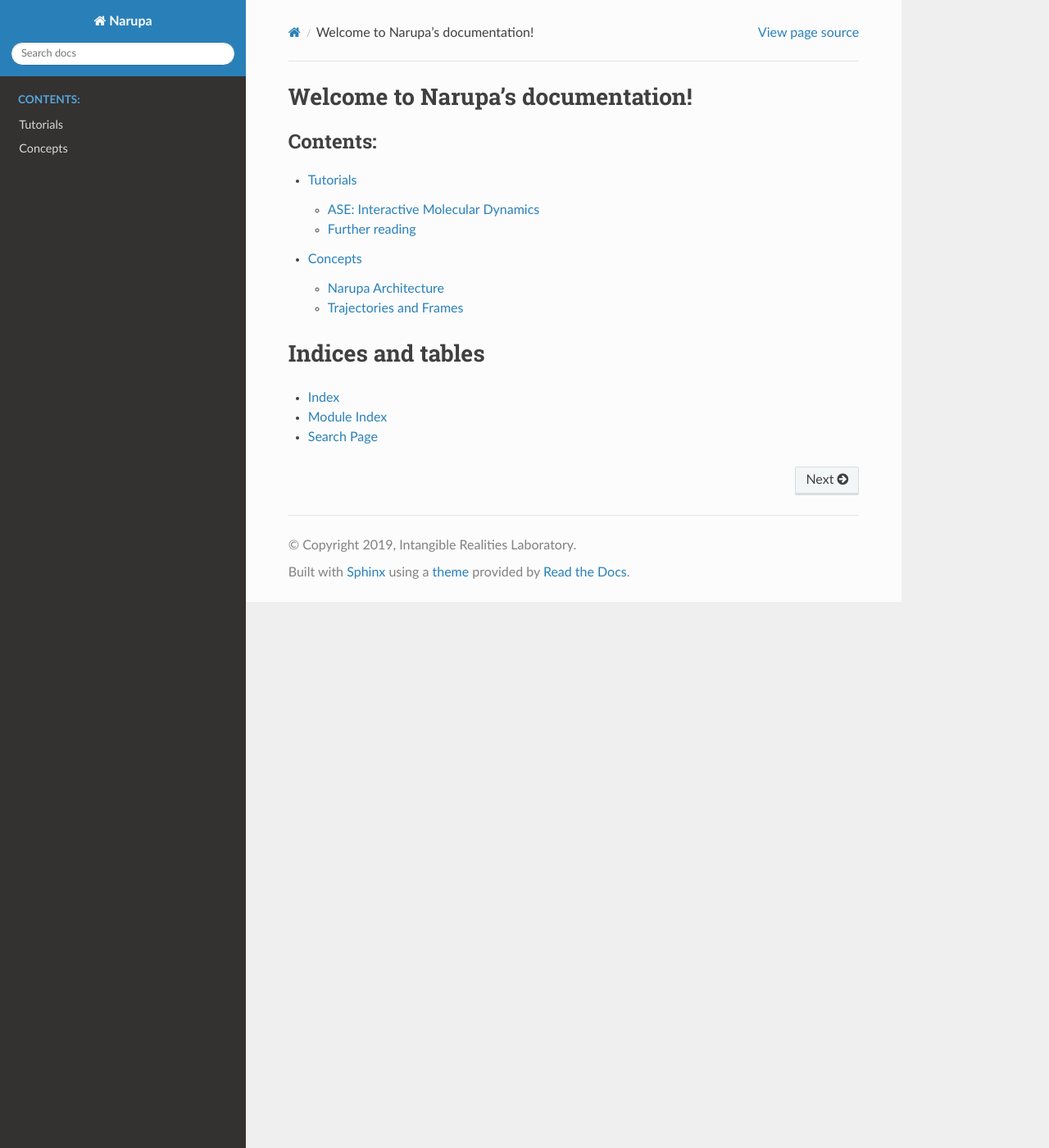
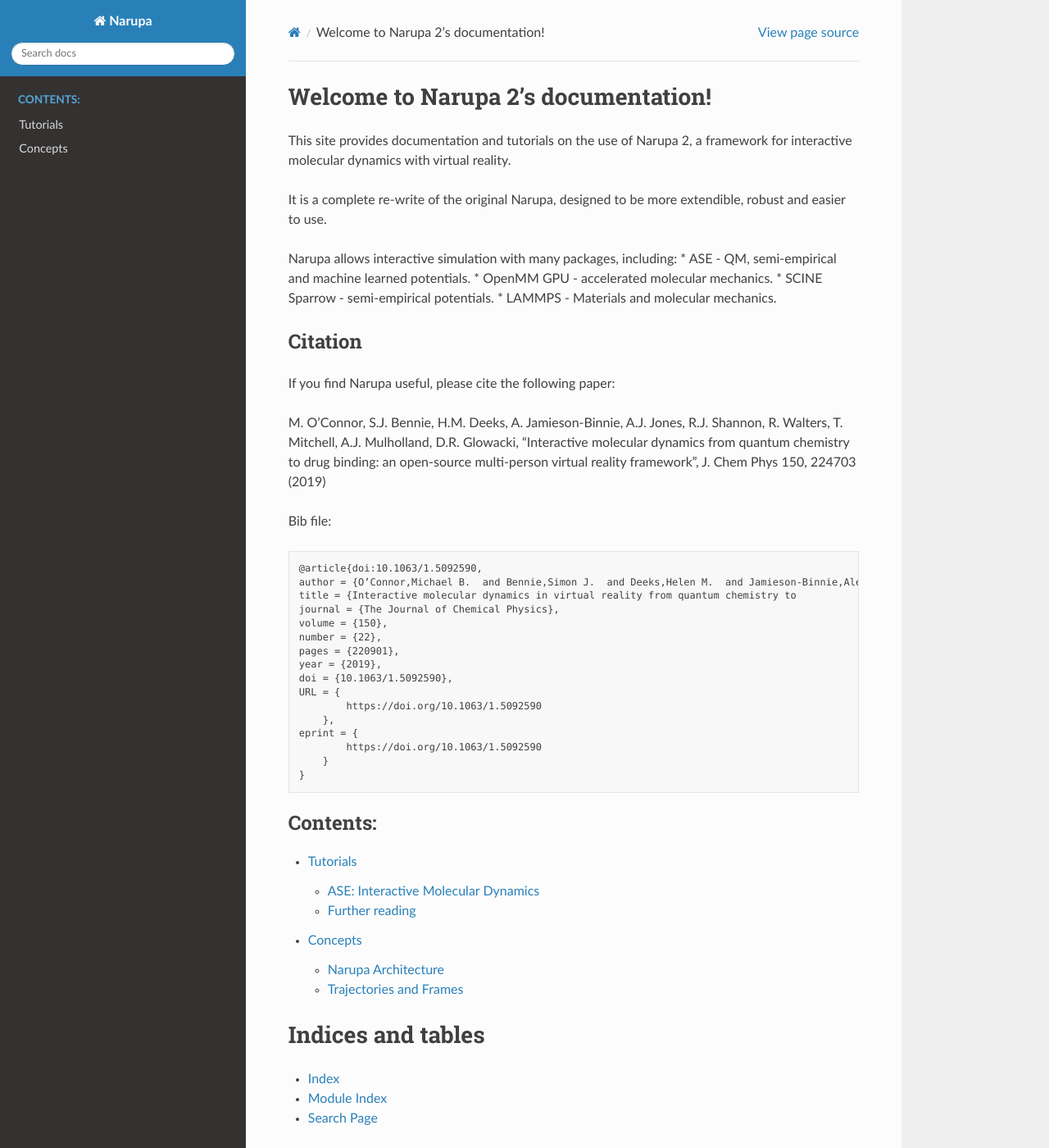
Before and after one commit to IRL2/nanover-docs, a Sphinx documentation site: the page built from source/index.rst, in a window 1280 px wide and 1400 px high. Shown: the whole window at 82% size. Built offline with Sphinx 7.4.7 and the Read the Docs theme 2.0.0, drawn with Linux system fonts in a browser that asks for light colours; pages that are not in the unit, such as notebooks, are missing from menus; the version number could not be read and is left out.

Commit message:
add root documentation.

```diff
--- a/source/index.rst
+++ b/source/index.rst
@@ -1,5 +1,33 @@
-Welcome to Narupa's documentation!
-==================================
+Welcome to Narupa 2's documentation!
+======================================
+
+This site provides documentation and tutorials on the use of Narupa 2,
+a framework for interactive molecular dynamics with virtual reality.
+
+It is a complete re-write of the original Narupa, designed to be
+more extendible, robust and easier to use.
+
+Narupa allows interactive simulation with many packages,
+including:
+* ASE - QM, semi-empirical and machine learned potentials.
+* OpenMM GPU - accelerated molecular mechanics.
+* SCINE Sparrow - semi-empirical potentials.
+* LAMMPS - Materials and molecular mechanics.
+
+Citation
+###################
+
+If you find Narupa useful, please cite the following paper:
+
+M. O’Connor, S.J. Bennie, H.M. Deeks, A. Jamieson-Binnie, A.J. Jones,
+R.J. Shannon, R. Walters, T. Mitchell, A.J. Mulholland, D.R. Glowacki,
+“Interactive molecular dynamics from quantum chemistry to drug binding:
+an open-source multi-person virtual reality framework”,
+J. Chem Phys 150, 224703 (2019)
+
+Bib file:
+
+.. literalinclude:: narupa.bib
 
 .. toctree::
    :maxdepth: 2
--- /dev/null
+++ b/source/narupa.bib
@@ -0,0 +1,16 @@
+@article{doi:10.1063/1.5092590,
+author = {O’Connor,Michael B.  and Bennie,Simon J.  and Deeks,Helen M.  and Jamieson-Binnie,Alexander  and Jones,Alex J.  and Shannon,Robin J.  and Walters,Rebecca  and Mitchell,Thomas J.  and Mulholland,Adrian J.  and Glowacki,David R. },
+title = {Interactive molecular dynamics in virtual reality from quantum chemistry to           drug binding: An open-source multi-person framework},
+journal = {The Journal of Chemical Physics},
+volume = {150},
+number = {22},
+pages = {220901},
+year = {2019},
+doi = {10.1063/1.5092590},
+URL = {
+        https://doi.org/10.1063/1.5092590
+    },
+eprint = {
+        https://doi.org/10.1063/1.5092590
+    }
+}
```
